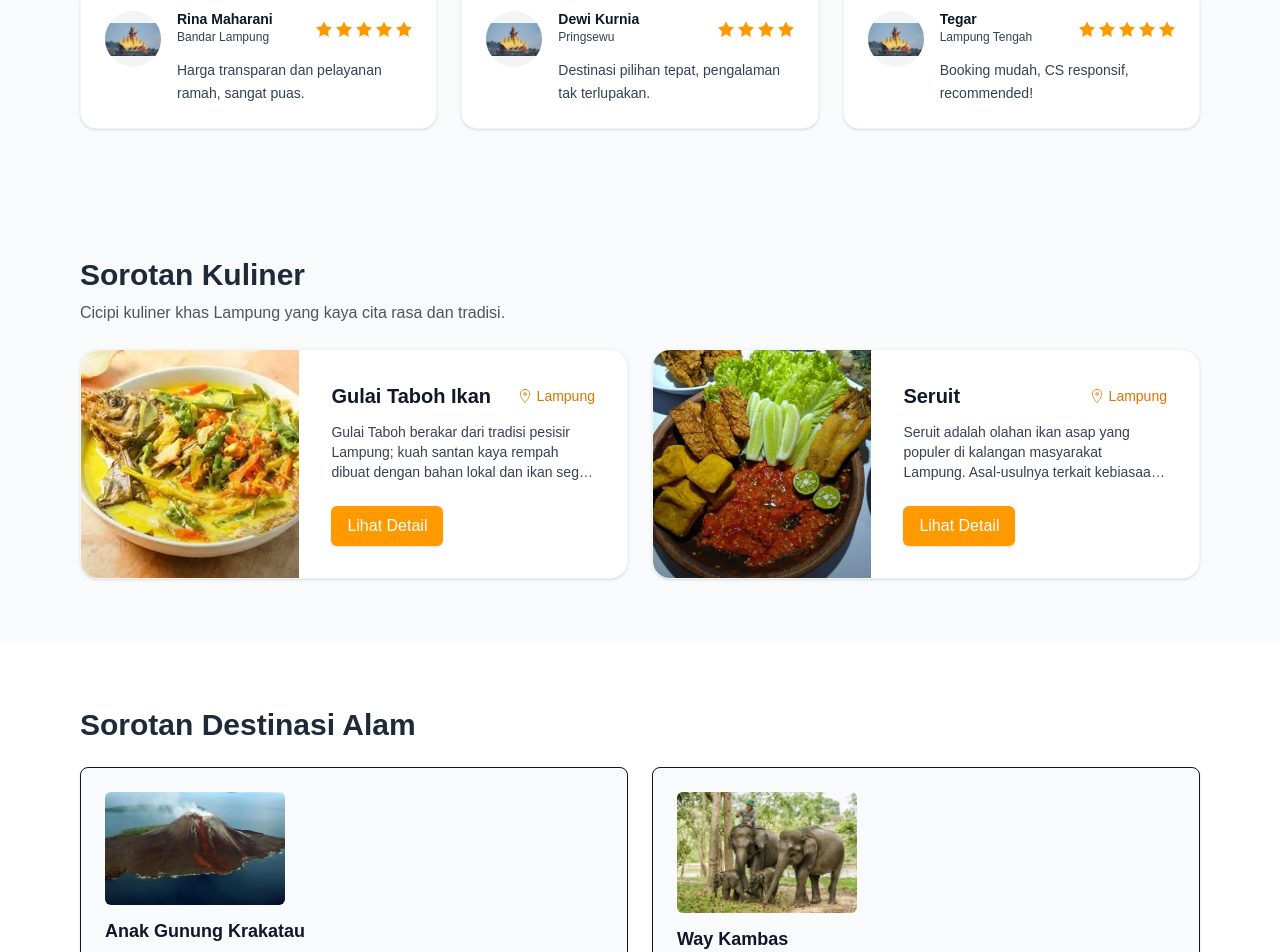
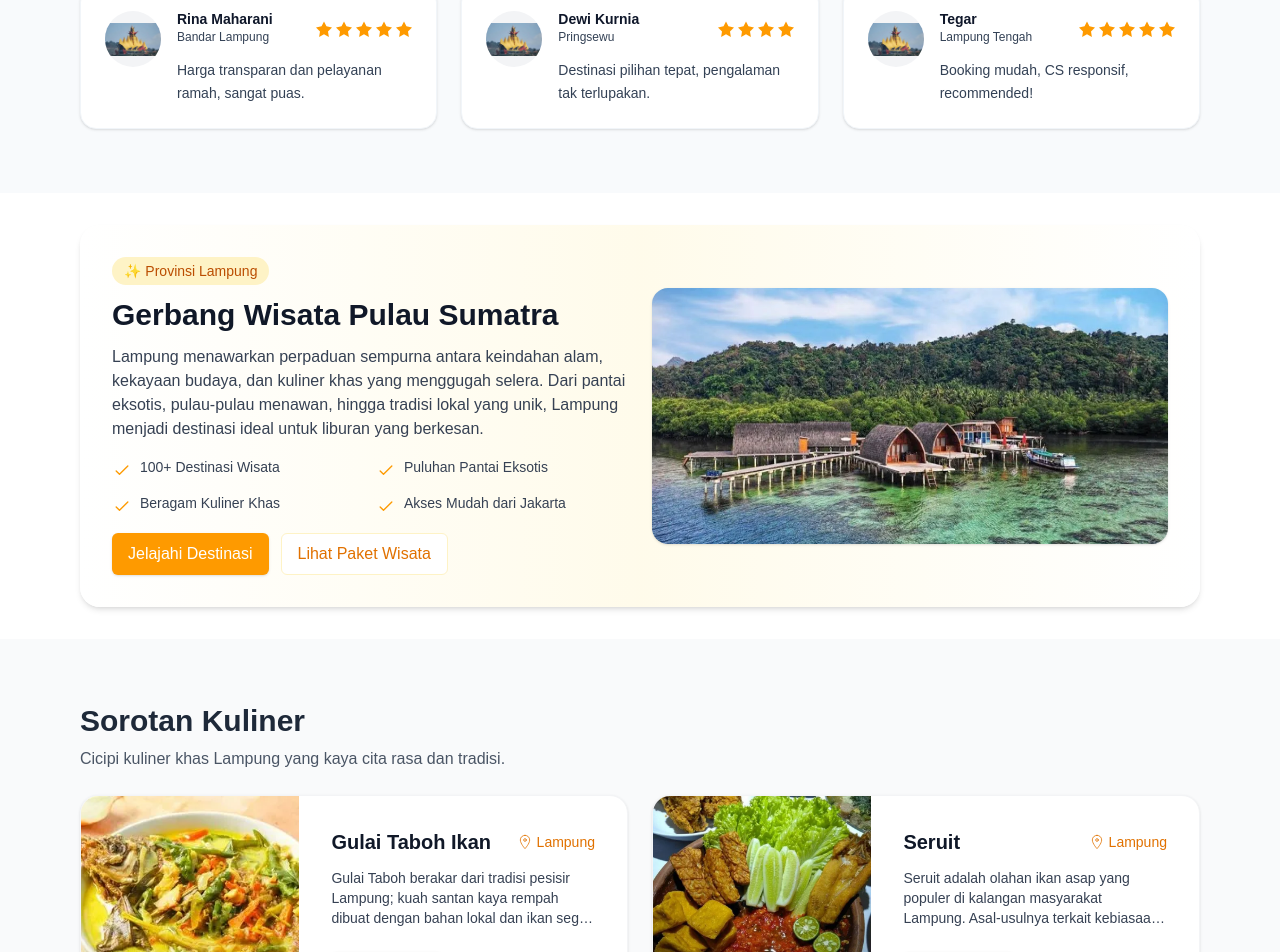
Before and after one commit to Nafiz-547/TI-WEB-24A-ShuangXi, a Next.js app in the folder siger-trip/: page / in a window 1280 px wide. Shown: the part 2500-3452 px from the top of the page. Built offline with nearby package versions, Linux system fonts and the light colour scheme.

Commit message:
tama: membuat section baru yang membahas tentang lampung dari artikel

```diff
--- a/siger-trip/app/page.tsx
+++ b/siger-trip/app/page.tsx
@@ -1,6 +1,7 @@
 import Image from "next/image";
 import Link from "next/link";
 import SorotanKuliner from "../components/SorotanKuliner";
+import TentangLampung from "../components/TentangLampung";
 
 export default function HomePage() {
   return (
@@ -189,6 +190,7 @@ export default function HomePage() {
         </div>
       </section>
 
+      <TentangLampung />
       <SorotanKuliner />
 
       {/* SOROTAN DESTINASI ALAM */}
--- /dev/null
+++ b/siger-trip/components/TentangLampung.tsx
@@ -0,0 +1,38 @@
+import Image from 'next/image'
+import Link from 'next/link'
+
+export default function TentangLampung() {
+  return (
+    <section aria-labelledby="tentang-lampung" className="py-8">
+      <div className="max-w-6xl mx-auto px-4 transition-all duration-700 opacity-100 translate-y-0">
+        <div className="grid gap-6 md:grid-cols-2 items-center rounded-[20px] bg-gradient-to-r from-white via-amber-50 to-white shadow-md overflow-hidden p-6 md:p-8">
+          {/* Teks */}
+          <div>
+            <span className="inline-flex items-center gap-2 bg-amber-100 text-amber-700 px-3 py-1 rounded-full text-sm font-medium mb-3">✨ Provinsi Lampung</span>
+            <h2 id="tentang-lampung" className="text-2xl md:text-3xl font-bold text-gray-900 mb-3">Gerbang Wisata Pulau Sumatra</h2>
+            <p className="text-gray-700 mb-4">Lampung menawarkan perpaduan sempurna antara keindahan alam, kekayaan budaya, dan kuliner khas yang menggugah selera. Dari pantai eksotis, pulau-pulau menawan, hingga tradisi lokal yang unik, Lampung menjadi destinasi ideal untuk liburan yang berkesan.</p>
+
+            <ul className="grid grid-cols-2 gap-3 text-sm text-gray-700 mb-4">
+              <li className="flex items-start gap-2"><svg className="h-5 w-5 text-amber-500 mt-1" viewBox="0 0 24 24" fill="none" xmlns="http://www.w3.org/2000/svg"><path d="M5 12l4 4L19 6" stroke="currentColor" strokeWidth="1.6" strokeLinecap="round" strokeLinejoin="round"/></svg>100+ Destinasi Wisata</li>
+              <li className="flex items-start gap-2"><svg className="h-5 w-5 text-amber-500 mt-1" viewBox="0 0 24 24" fill="none" xmlns="http://www.w3.org/2000/svg"><path d="M5 12l4 4L19 6" stroke="currentColor" strokeWidth="1.6" strokeLinecap="round" strokeLinejoin="round"/></svg>Puluhan Pantai Eksotis</li>
+              <li className="flex items-start gap-2"><svg className="h-5 w-5 text-amber-500 mt-1" viewBox="0 0 24 24" fill="none" xmlns="http://www.w3.org/2000/svg"><path d="M5 12l4 4L19 6" stroke="currentColor" strokeWidth="1.6" strokeLinecap="round" strokeLinejoin="round"/></svg>Beragam Kuliner Khas</li>
+              <li className="flex items-start gap-2"><svg className="h-5 w-5 text-amber-500 mt-1" viewBox="0 0 24 24" fill="none" xmlns="http://www.w3.org/2000/svg"><path d="M5 12l4 4L19 6" stroke="currentColor" strokeWidth="1.6" strokeLinecap="round" strokeLinejoin="round"/></svg>Akses Mudah dari Jakarta</li>
+            </ul>
+
+            <div className="flex flex-wrap gap-3">
+              <Link href="/destinasi" className="inline-flex items-center px-4 py-2 bg-amber-500 text-white rounded-md font-medium shadow-sm hover:bg-amber-600 focus:outline-none focus:ring-2 focus:ring-amber-400 focus:ring-offset-2 transition">Jelajahi Destinasi</Link>
+              <Link href="/paket" className="inline-flex items-center px-4 py-2 bg-white text-amber-600 rounded-md font-medium border border-amber-100 hover:bg-amber-50 focus:outline-none focus:ring-2 focus:ring-amber-200 focus:ring-offset-2 transition">Lihat Paket Wisata</Link>
+            </div>
+          </div>
+
+          {/* Gambar */}
+          <div className="w-full">
+            <div className="relative rounded-[16px] overflow-hidden h-56 md:h-64 shadow-sm">
+              <Image src="/images/pahawang.webp" alt="Pulau Pahawang Lampung" fill sizes="(max-width: 768px) 100vw, 50vw" className="object-cover w-full h-full transition-transform duration-500 hover:scale-105" />
+            </div>
+          </div>
+        </div>
+      </div>
+    </section>
+  )
+}
```
